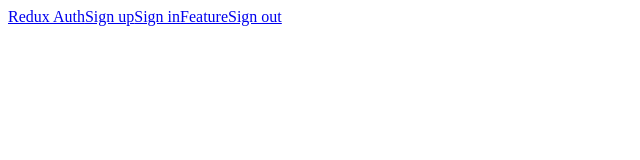
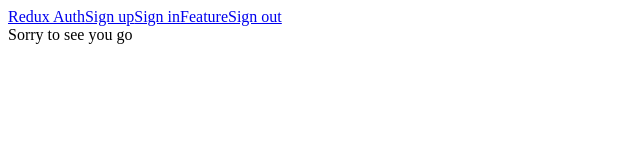
Before and after one commit to daria-marczak/auth-app, a React (Create React App) app in the folder client/: page /signout in a window 1280 px wide. Shown: the top 160 px of the page, without its empty margins (0-640 px from the left). Built offline with nearby package versions, Linux system fonts and the light colour scheme.

Commit message:
Added signOut component

```diff
--- /dev/null
+++ b/client/src/components/auth/SignOut.js
@@ -0,0 +1,9 @@
+import React, { Component } from "react";
+
+class SignOut extends Component {
+  render() {
+    return <div>Sorry to see you go</div>;
+  }
+}
+
+export default SignOut;
--- a/client/src/index.js
+++ b/client/src/index.js
@@ -9,6 +9,8 @@ import App from "./components/App";
 import Welcome from "./components/Welcome";
 import SignUp from "./components/auth/SignUp";
 import Feature from "./components/Feature";
+import SignOut from "./components/auth/SignOut";
+
 import reducers from "./reducers";
 
 const store = createStore(reducers, {
@@ -24,6 +26,7 @@ ReactDOM.render(
         <Route path="/" exact component={Welcome} />
         <Route path="/signup" exact component={SignUp} />
         <Route path="/feature" exact component={Feature} />
+        <Route path="/signout" exact component={SignOut} />
       </App>
     </BrowserRouter>
   </Provider>,
```
